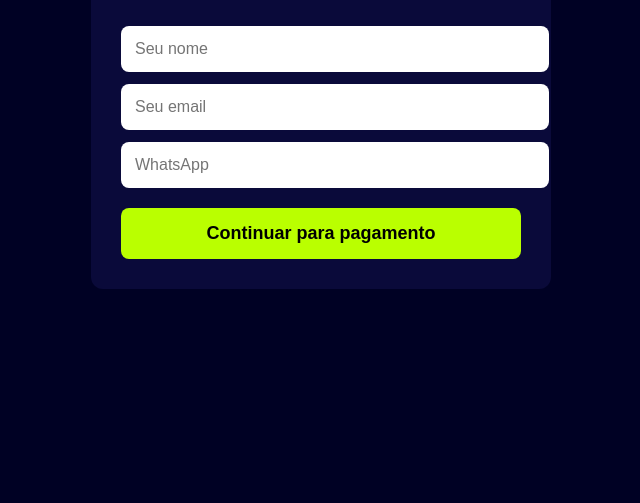
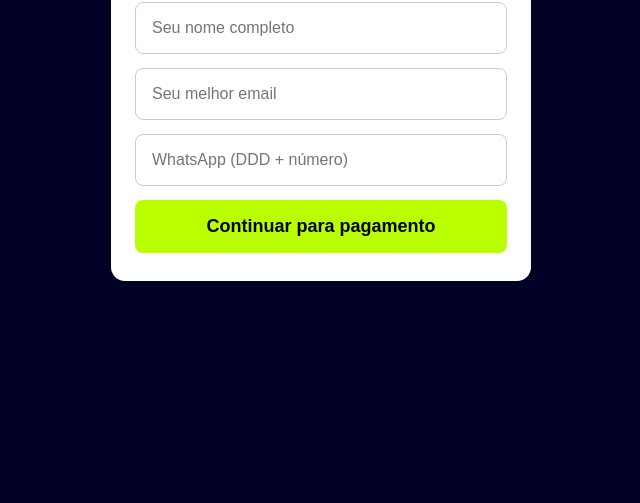
Before and after one commit to danyllofontes-dev-hub/imersao-backend, a website: page public/formulario.html in a window 1280 px wide. Shown: the part 297-800 px from the top of the page, without its empty margins (319-959 px from the left). Drawn offline with Linux system fonts and the light colour scheme.

Commit message:
form atualizado + segurança

```diff
--- a/public/formulario.html
+++ b/public/formulario.html
@@ -7,49 +7,80 @@
 <title>Garantir minha vaga</title>
 
 <style>
+
+*{
+  box-sizing:border-box;
+}
+
 body{
+  margin:0;
   background:#000124;
-  font-family:Arial;
-  color:white;
+  font-family:Arial, sans-serif;
   display:flex;
   justify-content:center;
   align-items:center;
-  height:100vh;
-  margin:0;
+  min-height:100vh;
+  padding:20px;
+  color:white;
 }
 
+/* CONTAINER CENTRAL */
 .container{
-  width:90%;
-  max-width:400px;
-  background:#0a0a3a;
-  padding:30px;
-  border-radius:12px;
+  width:100%;
+  max-width:420px;
 }
 
+/* BOLHA BRANCA */
+.card{
+  background:white;
+  color:#000;
+  border-radius:14px;
+  padding:28px 24px;
+  width:100%;
+}
+
+/* TITULO */
 h2{
   text-align:center;
+  margin-top:0;
+  margin-bottom:20px;
 }
 
+/* INPUTS */
 input{
   width:100%;
-  padding:14px;
-  margin-top:12px;
+  padding:16px;
+  margin-bottom:14px;
   border-radius:8px;
-  border:none;
+  border:1px solid #ccc;
   font-size:16px;
 }
 
+/* BOTÃO */
 button{
   width:100%;
-  margin-top:20px;
-  padding:15px;
-  background:#BAFF00;
+  padding:16px;
   border:none;
   border-radius:8px;
+  background:#BAFF00;
+  color:#000;
+  font-size:18px;
   font-weight:bold;
-  font-size:18px;
   cursor:pointer;
+  transition:.2s;
 }
+
+button:hover{
+  transform:scale(1.02);
+}
+
+/* MOBILE PERFEITO */
+@media(max-width:480px){
+  .card{
+    padding:24px 18px;
+  }
+}
+
 </style>
 </head>
 
@@ -57,44 +88,95 @@ button{
 
 <div class="container">
 
-<h2>Garantir minha vaga</h2>
+  <div class="card">
 
-<form id="form">
+    <h2>Garantir minha vaga</h2>
 
-<input type="text" name="nome" placeholder="Seu nome" required>
-<input type="email" name="email" placeholder="Seu email" required>
-<input type="tel" name="telefone" placeholder="WhatsApp" required>
+    <form id="formPagamento">
 
-<button type="submit">
-Continuar para pagamento
-</button>
+      <!-- NOME -->
+      <input
+        type="text"
+        name="nome"
+        placeholder="Seu nome completo"
+        required
+        minlength="3"
+      >
 
-</form>
+      <!-- EMAIL VALIDADO -->
+      <input
+        type="email"
+        name="email"
+        placeholder="Seu melhor email"
+        required
+      >
+
+      <!-- TELEFONE VALIDADO -->
+      <input
+        type="tel"
+        name="telefone"
+        placeholder="WhatsApp (DDD + número)"
+        required
+        inputmode="numeric"
+        pattern="[0-9]{10,11}"
+        maxlength="11"
+      >
+
+      <button type="submit">
+        Continuar para pagamento
+      </button>
+
+    </form>
+
+  </div>
 
 </div>
 
 <script>
 
-document.getElementById("form").addEventListener("submit", async (e)=>{
+// ===========================
+// MÁSCARA TELEFONE BRASIL
+// ===========================
+const telefoneInput = document.querySelector('input[name="telefone"]');
+
+telefoneInput.addEventListener("input", () => {
+  telefoneInput.value = telefoneInput.value
+    .replace(/\D/g,'')
+    .slice(0,11);
+});
+
+// ===========================
+// ENVIO FORM
+// ===========================
+document
+.getElementById("formPagamento")
+.addEventListener("submit", async (e)=>{
+
   e.preventDefault();
 
-  const formData = new FormData(e.target);
+  const form = e.target;
 
-  const response = await fetch("/criar-pagamento",{
+  const data = {
+    nome: form.nome.value.trim(),
+    email: form.email.value.trim(),
+    telefone: form.telefone.value.trim()
+  };
+
+  // valida telefone BR
+  if(data.telefone.length < 10){
+    alert("Digite um WhatsApp válido com DDD.");
+    return;
+  }
+
+  const res = await fetch("/criar-pagamento",{
     method:"POST",
-    headers:{
-      "Content-Type":"application/json"
-    },
-    body: JSON.stringify({
-      nome: formData.get("nome"),
-      email: formData.get("email"),
-      telefone: formData.get("telefone")
-    })
+    headers:{ "Content-Type":"application/json" },
+    body: JSON.stringify(data)
   });
 
-  const data = await response.json();
+  const json = await res.json();
 
-  window.location.href = data.url;
+  window.location.href = json.url;
 });
 
 </script>
```
